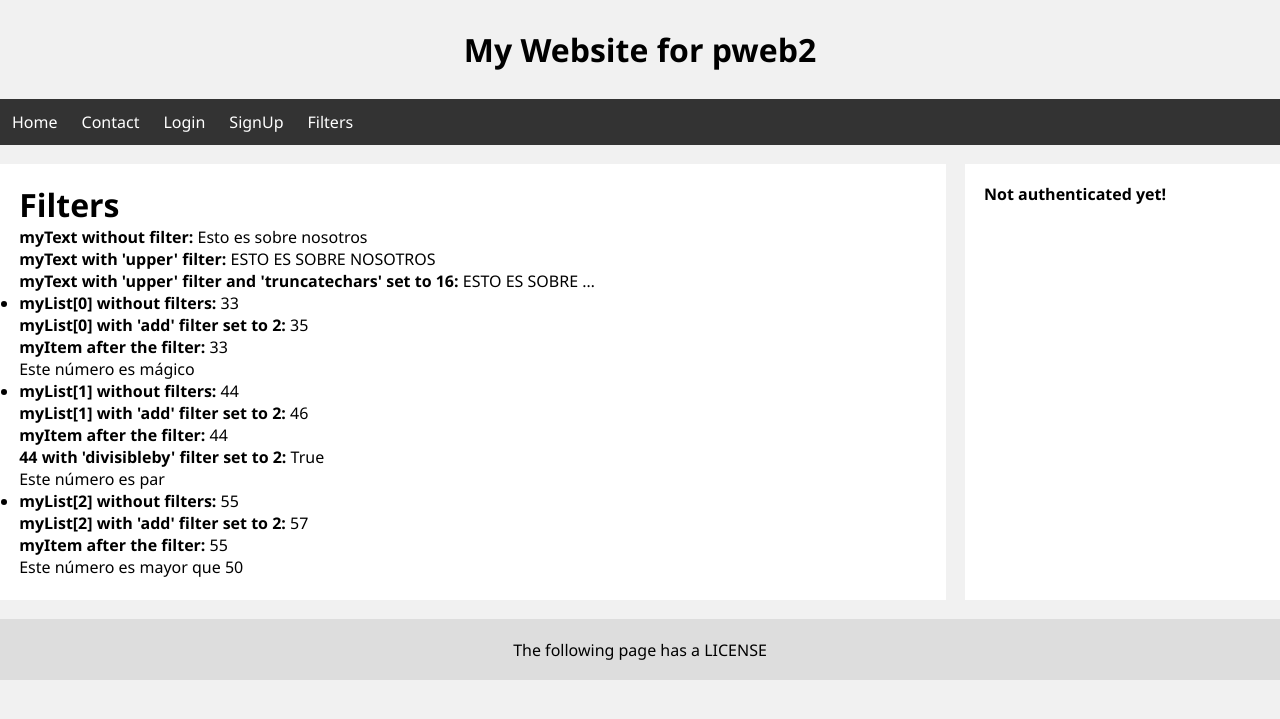
After one commit to gopoma/2022-pweb2-Laboratorio05, a Django app: page /filters/ in a window 1280 px wide. The commit adds this page. Shown: the top 719 px of the page. Run offline with Django 4.2, Linux system fonts and the light colour scheme.

Commit message:
Diapositivas 7 y 8: Se probaron los filtros que nos provee DTL, además de encadenar los filtros para replicar el pipelining

```diff
--- a/src/inicio/views.py
+++ b/src/inicio/views.py
@@ -38,3 +38,10 @@ def home(request):
 
 def contact(request):
     return render(request, "contact.html")
+
+def filters(request):
+    return render(request, "filters.html", {
+        "myText": " Esto es sobre nosotros",
+        "myNumber": 123,
+        "myList": [33, 44, 55]
+    })
--- a/src/listaContactos/urls.py
+++ b/src/listaContactos/urls.py
@@ -17,7 +17,7 @@ from django.contrib import admin
 from django.urls import path
 
 from contactos.views import home
-from inicio.views import myHomeView, anotherView, tmpView, home, contact
+from inicio.views import myHomeView, anotherView, tmpView, home, contact, filters
 from accounts.views import user_login, user_signup
 
 urlpatterns = [
@@ -28,5 +28,6 @@ urlpatterns = [
     path('', home, name="home"),
     path('contact/', contact, name="contact"),
     path('auth/login/', user_login, name="login"),
-    path('auth/signup/', user_signup, name="signup")
+    path('auth/signup/', user_signup, name="signup"),
+    path('filters/', filters,  name="filters")
 ]
--- a/src/templates/components/navbar.html
+++ b/src/templates/components/navbar.html
@@ -4,5 +4,6 @@
         <a class="navbar__link" href="/contact">Contact</a>
         <a class="navbar__link" href="/auth/login">Login</a>
         <a class="navbar__link" href="/auth/signup">SignUp</a>
+        <a class="navbar__link" href="/filters">Filters</a>
     </ul>
 </nav>
--- /dev/null
+++ b/src/templates/filters.html
@@ -0,0 +1,32 @@
+{% extends 'layouts/main-layout.html' %}
+
+{% block title %}
+    <title>Filters</title>
+{% endblock %}
+
+{% block content %}
+    <h1>Filters</h1>
+    <p><b>myText without filter:</b> {{ myText }}</p>
+    <p><b>myText with 'upper' filter:</b> {{ myText|upper }}</p>
+    <p><b>myText with 'upper' filter and 'truncatechars' set to 16:</b> {{ myText|upper|truncatechars:"16" }}</p>
+
+    <ul>
+        {% for myItem in myList %}
+            <li>
+                <p><b>myList[{{ forloop.counter0 }}] without filters: </b>{{ myItem }}</p>
+                <p><b>myList[{{ forloop.counter0 }}]  with 'add' filter set to 2: </b>{{ myItem|add:2 }}</p>
+                <p><strong>myItem after the filter: </strong>{{ myItem }}</p>
+                {% if myItem == 33 %}
+                    <p>Este número es mágico</p>
+                {% elif myItem > 50 %}
+                    <p>Este número es mayor que 50</p>
+                {% elif myItem|divisibleby:2 %}
+                    <p><b>{{ myItem }} with 'divisibleby' filter set to 2:</b> {{ myItem|divisibleby:2 }}</p>
+                    <p>Este número es par</p>
+                {% else %}
+                    <p>Este número es normal</p>
+                {% endif %}
+            </li>
+        {% endfor %}
+    </ul>
+{% endblock %}
```
Also changed, not shown: src/db.sqlite3.
